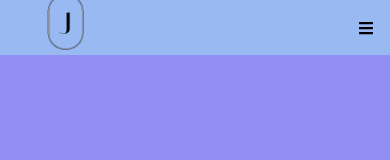
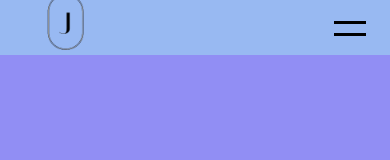
Before and after one commit to JCarz/jaylen-portfolio, a React (Create React App) app: page / in a window 390 px wide. Shown: the top 160 px of the page. Built offline with nearby package versions, Linux system fonts and the light colour scheme; the HTML template or start-up script is replaced by a standard one.

Commit message:
Updated hamburger

```diff
--- a/package.json
+++ b/package.json
@@ -6,6 +6,7 @@
     "@testing-library/jest-dom": "^5.16.4",
     "@testing-library/react": "^13.2.0",
     "@testing-library/user-event": "^13.5.0",
+    "hamburger-react": "^2.5.0",
     "react": "^18.1.0",
     "react-dom": "^18.1.0",
     "react-icons": "^4.3.1",
--- a/src/components/Navbar.jsx
+++ b/src/components/Navbar.jsx
@@ -6,9 +6,11 @@ import { FaLinkedin } from "react-icons/fa"
 import { BsFillPersonLinesFill } from "react-icons/bs"
 import Logo from "../assets/logo.png"
 import { Link } from "react-scroll/modules"
+import { Pivot as Hamburger } from "hamburger-react"
 
 const Navbar = () => {
   const [nav, setNav] = useState(false)
+
   const handleClick = () => setNav(!nav)
   return (
     <div className="fixed w-full h-[55px] flex justify-between items-center px-4 bg-[#98B9F2]  ">
@@ -48,7 +50,7 @@ const Navbar = () => {
       </div>
       {/* hamburger */}
       <div onClick={handleClick} className="md:hidden z-10">
-        {!nav ? <FaBars /> : <FaTimes />}
+        {!nav ? <Hamburger /> : <Hamburger />}
       </div>
       {/* Mobile Menu */}
       <ul
```
Also changed, not shown: 1 other file (tests, documents, lock files or other folders).
